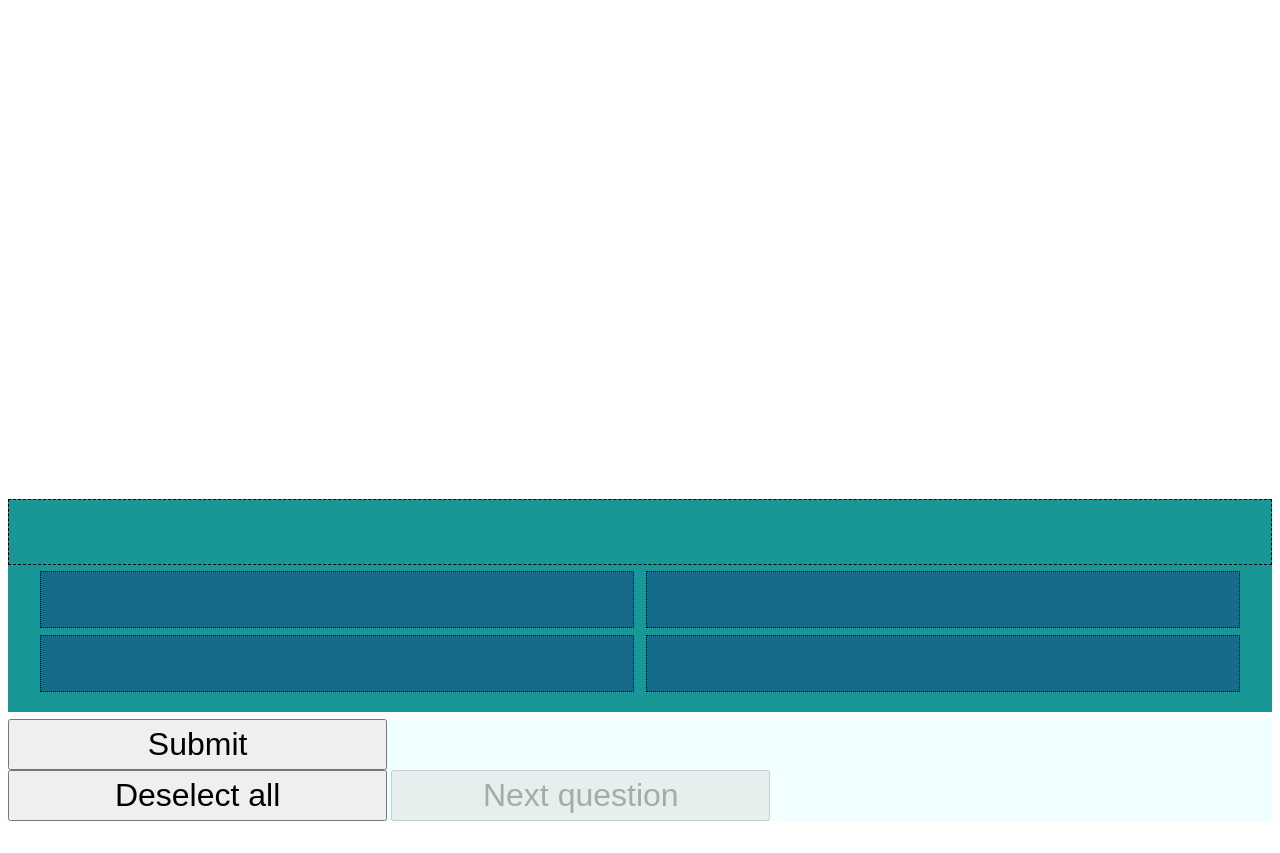
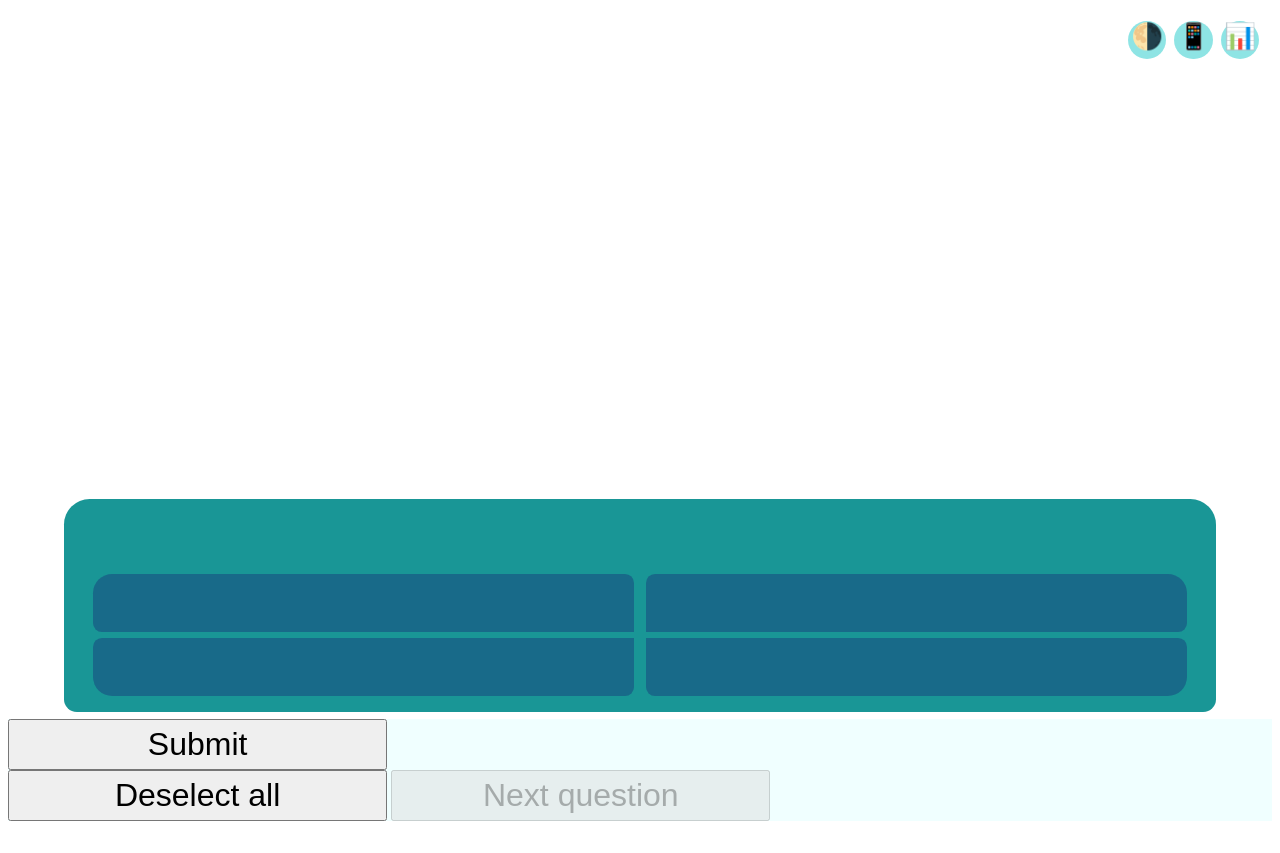
Before and after one commit to ErHulio/UneConcurse, a plain HTML site: page index.html in a window 1280 px wide. Drawn offline with Linux system fonts and the light colour scheme; no server answers.

Commit message:
Improve interface with smoother layout

```diff
--- a/concurse_style.css
+++ b/concurse_style.css
@@ -8,20 +8,64 @@
     height: 69%;
 }
 
+#wildcards {
+    width: 100%;
+    height: 13%;
+    display: flex;
+    justify-content: end;
+    padding-top: auto;
+    padding-bottom: auto;
+}
+
+.wildcard_placeholder {
+    margin: 0.5vh;
+    margin-top: auto;
+    margin-bottom: auto;
+    display: flex;
+    position: relative;
+    width: 3vw;
+    height: 3vw;
+}
+
+.wildcard_placeholder * {
+    width: 3vw;
+    height: 3vw;
+    appearance: none;
+    border-radius: 50%;
+}
+
+.wildcard_placeholder input {
+    margin: 0%;
+    background-color: rgba(130, 225, 225, 0.9);
+}
+
+.wildcard_placeholder input:checked {
+    background-color: rgba(0, 139, 139, 0.9);
+}
+
+.wildcard_placeholder label {
+    font-size: 2vw;
+    text-align: center;
+    position: absolute;
+    left: -3%;
+}
+
 #qna {
     background-color: rgba(0, 139, 139, 0.9);
     height: 30%;
+    width: 90vw;
+    margin-left: auto;
+    margin-right: auto;
+    border-radius: 2vw 2vw 1vw 1vw;
 }
 
 #question_placeholder {
     width: inherit;
     height: 30%;
-    /*line-height: 180%;*/
     font-size: 2.2vw;
     margin: 0%;
+    padding-top: 0.5%;
     padding-left: 1.5%;
-    border-style: dashed;
-    border-width: 1px;
 }
 
 #answers_top_division, #answers_bottom_division {
@@ -46,8 +90,6 @@
 
 .answer_placeholder input {
     appearance: none;
-    border-style: dotted;
-    border-width: 1px;
     background-color:rgba(25, 25, 112, 0.35);
     width: 100%;
     height: 100%;
@@ -58,10 +100,30 @@
     background-color: rgba(220, 220, 255, 0.3);
 }
 
+#placeholder_public {
+    margin-right: 1vw;
+}
+
 label {
     width: 100%;
     padding-left: 3%;
     font-size: 2vw;
+}
+
+#a_choice {
+    border-radius: 1.5vw 0.7vw 0 0.7vw;
+}
+
+#b_choice {
+    border-radius: 0.7vw 1.5vw 0.7vw 0;
+}
+
+#c_choice {
+    border-radius: 0.7vw 0 0.7vw 1.5vw;
+}
+
+#d_choice {
+    border-radius: 0 0.7vw 1.5vw 0.7vw;
 }
 
 .hidden_layout {
--- a/index.html
+++ b/index.html
@@ -12,6 +12,20 @@
         <section id="visible_layout">
             <section id="visual_aid">
                 <!--Elements and visual aid-->
+                <div id="wildcards">
+                    <div class="wildcard_placeholder">
+                        <input id="fifty" type="checkbox" id="placeholder_fifty">
+                        <label for="fifty">&#127767;</label>
+                    </div>
+                    <div class="wildcard_placeholder">
+                        <input id="call" type="checkbox" id="placeholder_call">
+                        <label for="call">&#128241;</label>
+                    </div>
+                    <div class="wildcard_placeholder" id="placeholder_public">
+                        <input id="public" type="checkbox">
+                        <label for="public">&#128202;</label>
+                    </div>
+                </div>
             </section>
             <section id="qna">
                 <p id="question_placeholder"><!--Question n:--></p>
```
